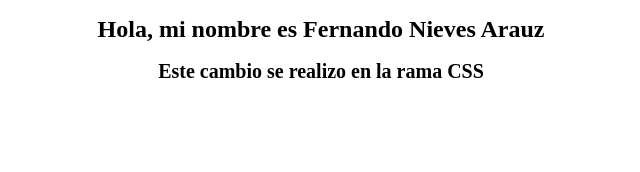
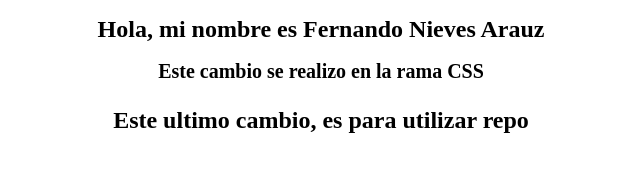
Before and after one commit to fernandoarauz/PrimerProyectoGit, a plain HTML site: page index.html in a window 1280 px wide. Shown: the whole page, without its empty margins (313-953 px from the left). Drawn offline with Linux system fonts and the light colour scheme.

Commit message:
Agregar un cambio mas (una etiqueta h3 modificada como .saludo)

```diff
--- a/index.html
+++ b/index.html
@@ -9,6 +9,7 @@
 
 	<h1 class="saludo">Hola, mi nombre es Fernando Nieves Arauz</h1>
 	<h2 class="saludo"> Este cambio se realizo en la rama CSS</h2>
+	<h3 class="saludo">Este ultimo cambio, es para utilizar repo</h3>
 
 	</div>
 
```
